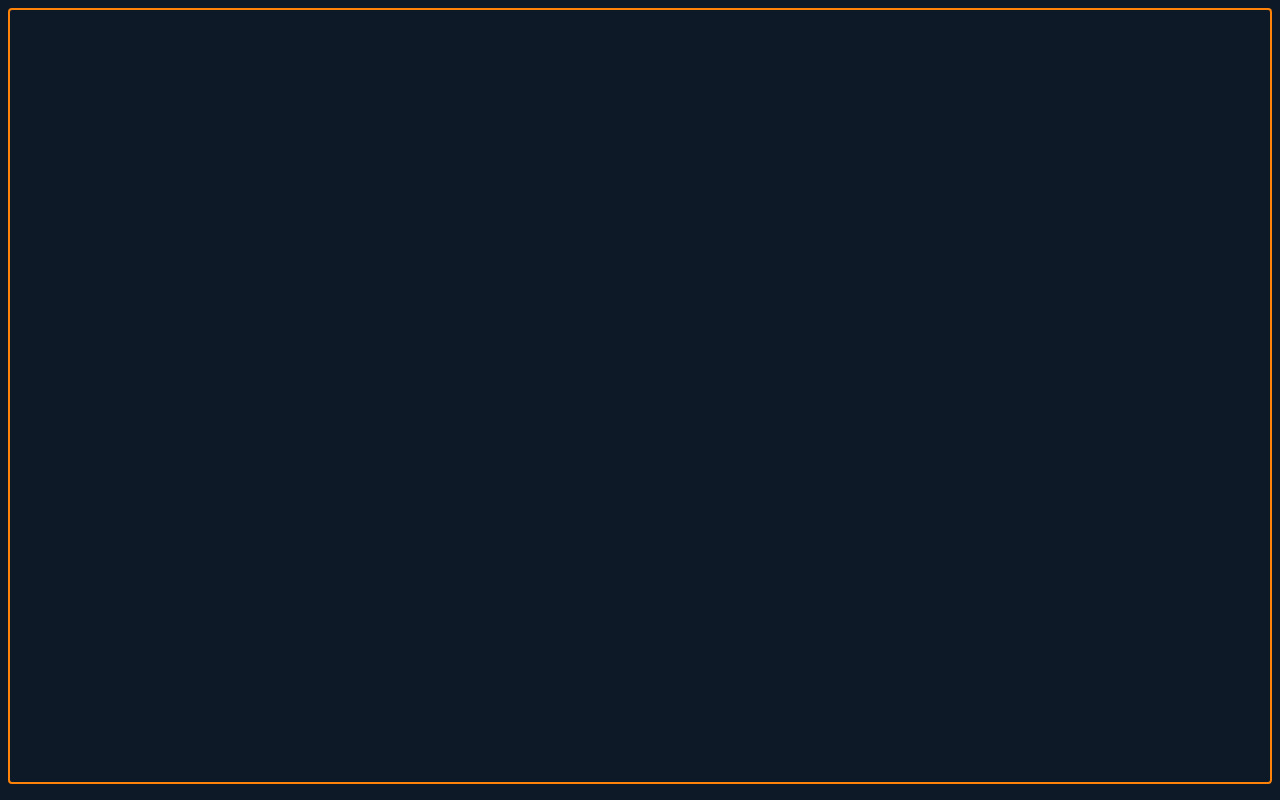
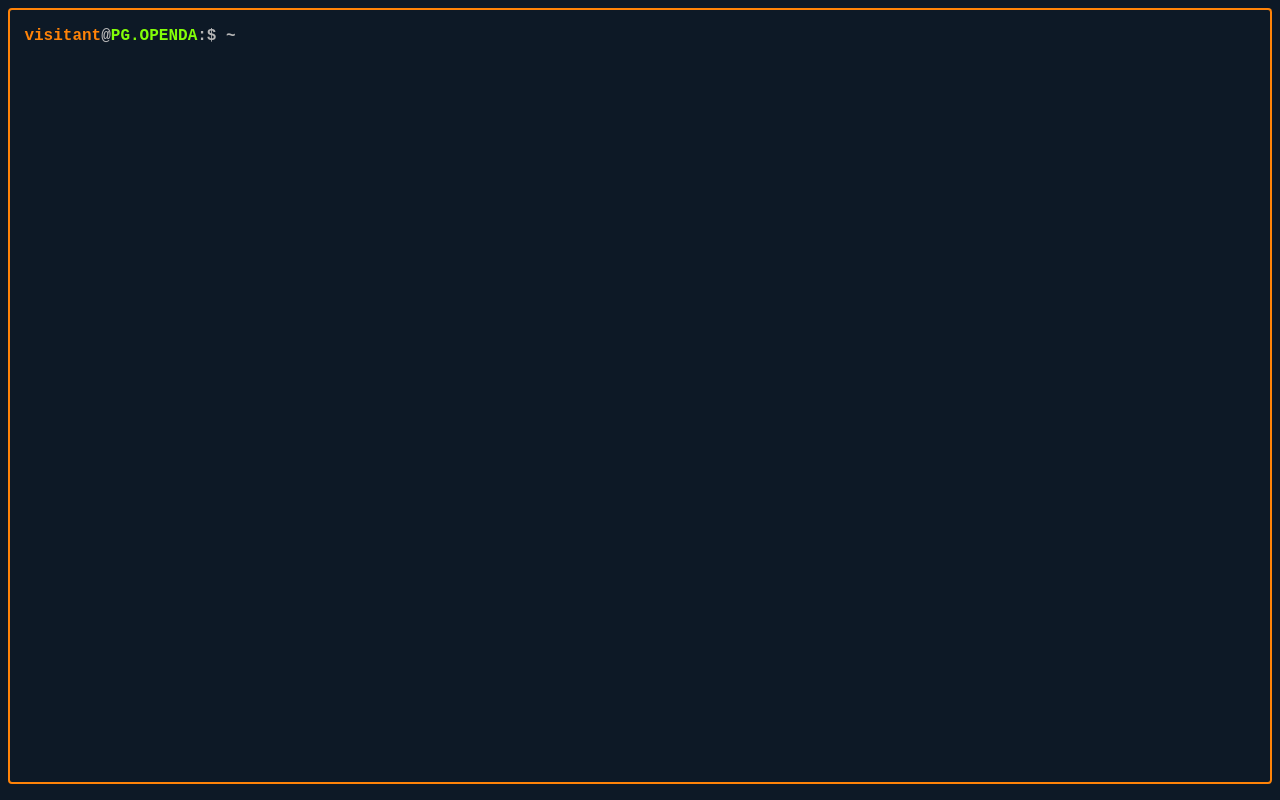
Before and after one commit to PGOpenda/TerminalWebsite, a React (Create React App) app: page / in a window 1280 px wide. Built offline with nearby package versions, Linux system fonts and the light colour scheme.

Commit message:
finalized styling

```diff
--- a/src/App.css
+++ b/src/App.css
@@ -27,10 +27,6 @@ main{
   height: 97vh;
   width: 100%;
   border-radius: 0.25rem;
-  padding: 0.8rem;
+  padding: 0.9rem;
   overflow: auto;
 }
-
-.content{
-  width: 100%;
-}
--- a/src/App.js
+++ b/src/App.js
@@ -1,14 +1,13 @@
 import React from "react";
 import './App.css';
+import Terminal from "./components/Terminal";
 
 function App() {
 
   return (
     <main>
       <div className = "container">
-        <div className="content">
-
-        </div>
+        <Terminal />
       </div>
     </main>
   );
--- /dev/null
+++ b/src/components/Terminal.css
@@ -0,0 +1,32 @@
+.content{
+    width: 100%;
+}
+
+.txt1{
+    color: rgb(255, 131, 8);
+}
+
+.txt2{
+    color: rgb(182, 182, 182);
+}
+
+.txt3{
+    color: rgb(131, 255, 8);
+}
+
+.txt4{
+    color: rgb(182, 182, 182);
+}
+
+.input{
+    margin-left: 0.5rem;
+    width: 84%;
+    background-color: rgb(13, 25, 38);
+    color:rgb(131, 255, 8);
+    font-family: CascadiaCode,monospace;
+    font-size: 1rem;
+    font-weight: bold;
+    line-height: 1.5rem;
+    border: none;
+    outline: none;
+}
--- /dev/null
+++ b/src/components/Terminal.js
@@ -0,0 +1,18 @@
+import React from "react";
+import "./Terminal.css";
+
+function Terminal () {
+    return (
+        <div className="content">
+            <div className="terminal-label">
+                <span className="txt1">visitant</span>
+                <span className="txt2">@</span>
+                <span className="txt3">PG.OPENDA</span>
+                <span className="txt4">:$ ~</span>
+                <input type="text" className="input" autoCorrect="off" autoComplete="off"/>
+            </div>
+        </div>
+    )
+}
+
+export default Terminal;
```
